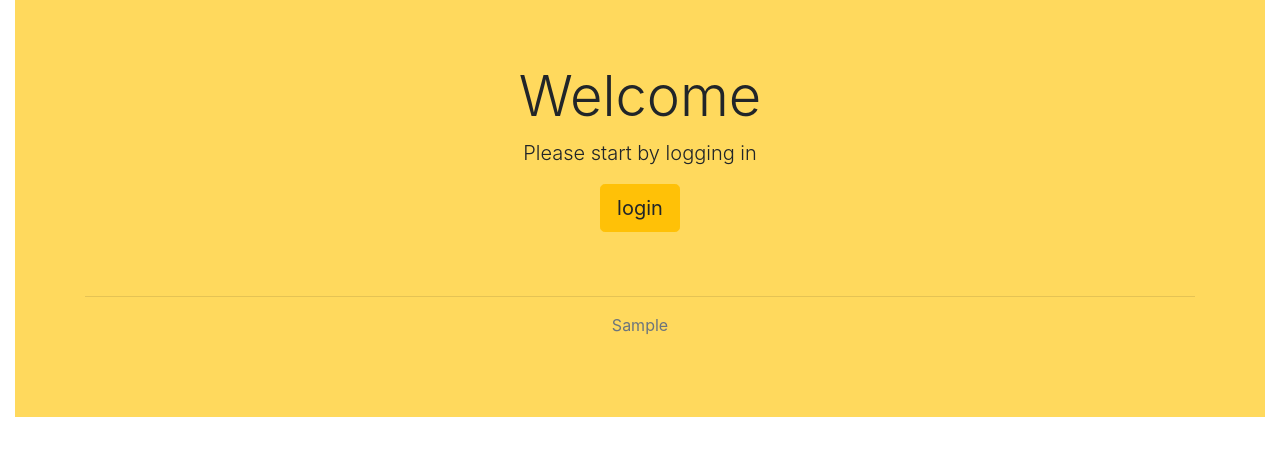
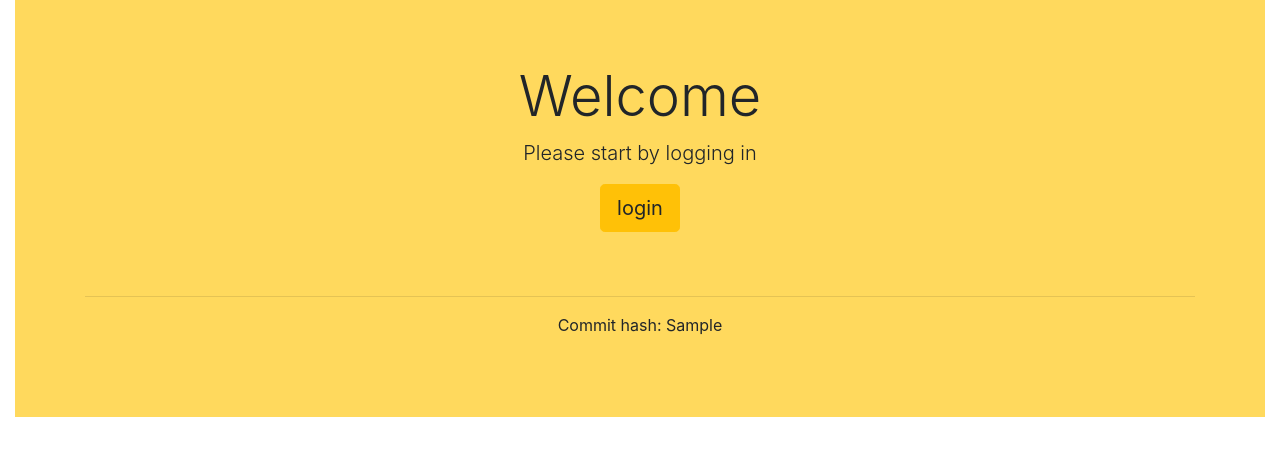
Before and after one commit to dmejdani/nomama, a Flask app: template app/templates/index.html in a window 1280 px wide. Shown: the part 57-513 px from the top of the page. Run offline with Flask 2, Linux system fonts and the light colour scheme; the template is opened without the code that fills it: most values are stand-ins (such as "Sample title", 1, 10 or a date in 2020).

Commit message:
index page update

```diff
--- a/app/__init__.py
+++ b/app/__init__.py
@@ -37,7 +37,7 @@ def create_app(config_class=Config):
     @app.route('/')
     def home():
         repo = git.Repo(os.path.join(__file__, "../.."))
-        sha = repo.head.object.hexsha
+        sha = repo.head.object.hexsha[:7]
         return render_template("index.html", commit_sha=sha)
 
     @app.route('/view')
--- a/app/templates/index.html
+++ b/app/templates/index.html
@@ -14,7 +14,7 @@
         {% endif %}
         <br><br><br>
         <hr>
-        <p class="text-secondary">{{ commit_sha }}</p>
+        <p>Commit hash: {{ commit_sha }}</p>
     </div>
 </div>
 {% endblock %}
```
